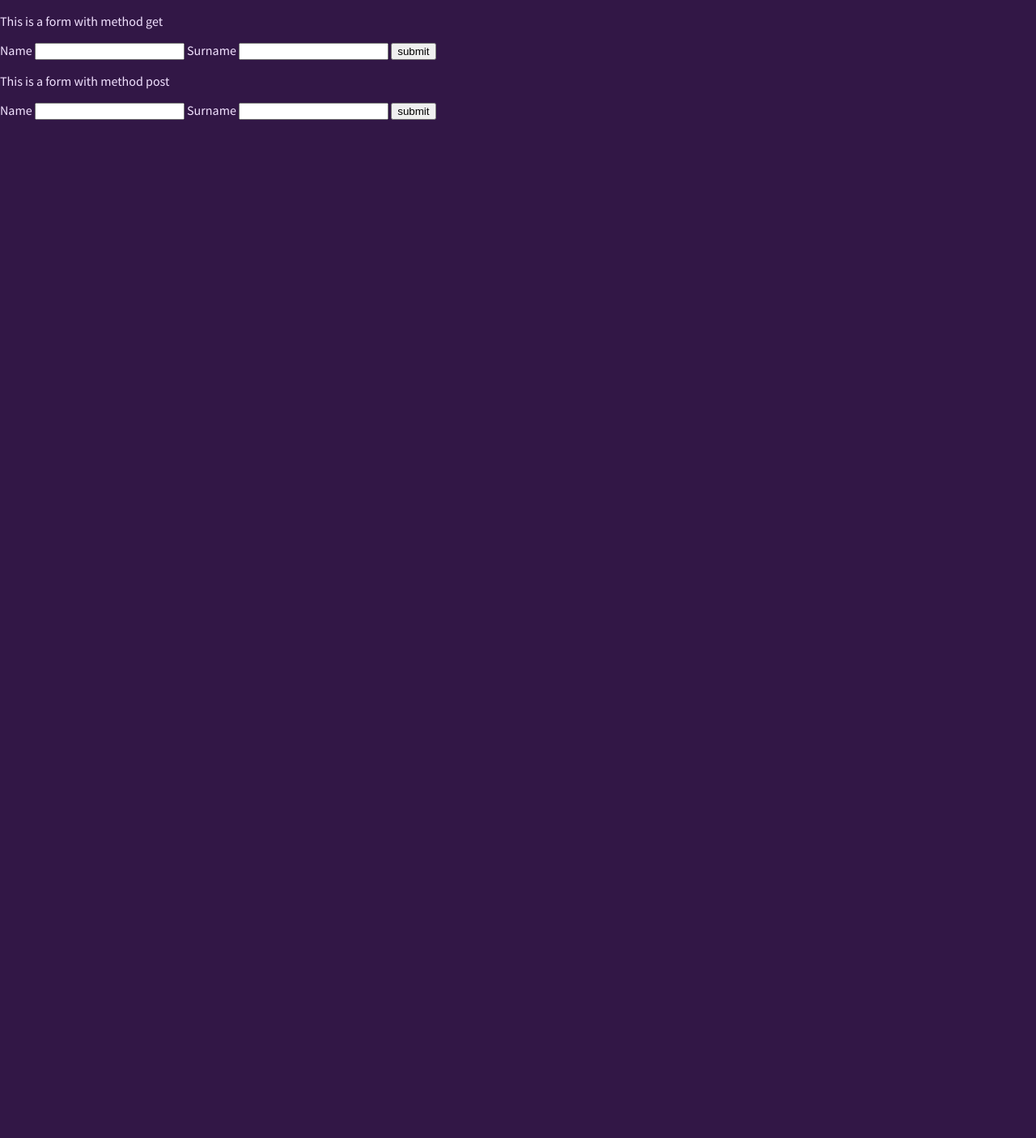
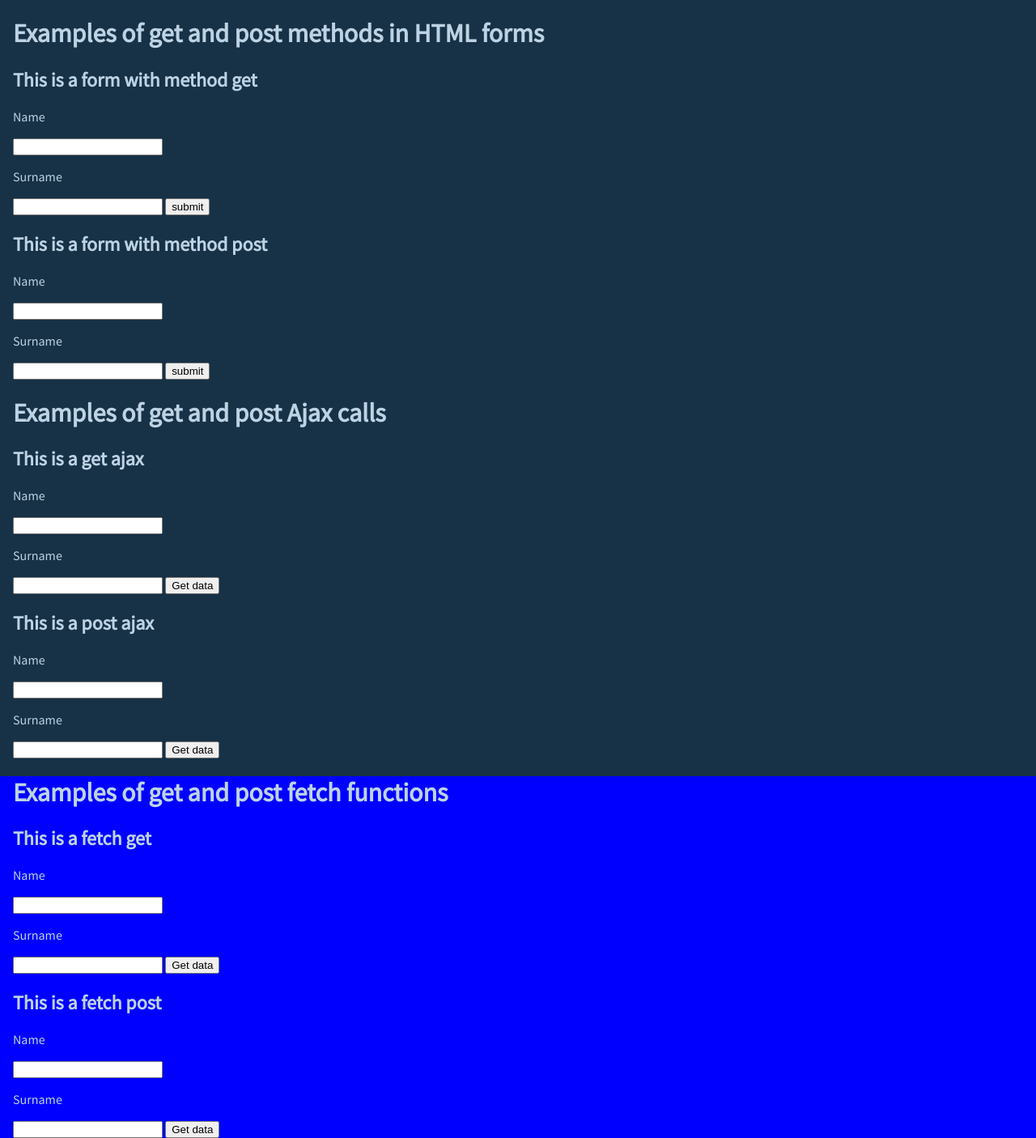
Before and after one commit to Mary62442/NodeExpress-Form-Ajax-Fetch, a website: page public/index.html in a window 1280 px wide. Shown: the whole page at 81% size. Before the commit the page ends 800 px from the top, so only its background shows below. Drawn offline with Linux system fonts and the light colour scheme.

Commit message:
Created ajax calls in get and post and fetch calls in get and post

```diff
--- a/public/index.html
+++ b/public/index.html
@@ -3,36 +3,114 @@
 <html xmlns="http://www.w3.org/1999/xhtml">
 <head>
     <meta charset="utf-8" />
-
     <title></title>
     <link href="https://fonts.googleapis.com/css?family=Source+Sans+Pro" rel="stylesheet">
     <link rel="stylesheet" type="text/css" href="/style.css">
+
 </head>
 <body>
-    <p>This is a form with method get</p>
+    <div class = "container-forms">
+    <h1>Examples of get and post methods in HTML forms</h1>
+    <h2>This is a form with method get</h2>
         <form action="/getdata" method="get">
 
-            <label for="name">Name</label>
+            <p>Name</p>
             <input name="name" type="text">
+            <br/>
 
-            <label for="surname">Surname</label>
+            <p>Surname</p>
             <input name="surname" type="text">
 
             <input type="submit" value="submit">
 
         </form>
-    <p>This is a form with method post</p>
+    <h2>This is a form with method post</h2>
         <form action="/postdata" method="post">
 
-            <label for="name">Name</label>
+            <p>Name</p>
             <input name="name" type="text">
+            <br/>
 
-            <label for="surname">Surname</label>
+            <p>Surname</p>
             <input name="surname" type="text">
 
             <input type="submit" value="submit">
 
         </form>
+    </div>
+    <div class="container-ajax" >
+        <h1>Examples of get and post Ajax calls</h1>
+        <h2>This is a get ajax</h2>
 
+        <p>Name</p>
+        <input id="nameGet" name="name" type="text">
+        <br/>
+
+        <p>Surname</p>
+        <input id="surnameGet" name="surname" type="text">
+
+        <button onClick="getData()">Get data</button>
+        <div id = "resultGet"></div>
+
+        <h2>This is a post ajax</h2>
+        <p>Name</p>
+        <input id="namePost" name="name" type="text">
+        <br/>
+
+        <p>Surname</p>
+        <input id="surnamePost" name="surname" type="text">
+
+        <button onClick="postData()">Get data</button>
+        <div id = "resultPost"></div>
+
+    </div>
+
+    <div class="container-fetch" >
+            <h1>Examples of get and post fetch functions</h1>
+            <h2>This is a fetch get</h2>
+
+            <p>Name</p>
+            <input id="nameGetFetch" name="name" type="text">
+            <br/>
+
+            <p>Surname</p>
+            <input id="surnameGetFetch" name="surname" type="text">
+
+            <button onClick="fetchGetData()">Get data</button>
+            <div id = "resultGetFetch"></div>
+
+
+
+
+
+
+
+            <h2>This is a fetch post</h2>
+            <p>Name</p>
+            <input id="namePostFetch" name="name" type="text">
+            <br/>
+
+            <p>Surname</p>
+            <input id="surnamePostFetch" name="surname" type="text">
+
+            <button onClick="fetchPostDataJson()">Get data</button>
+            <div id = "resultPostFetch"></div>
+
+
+            <!-- <h2>This is a fetch post FormData</h2>
+            <p>Name</p>
+            <input id="namePostFetchFormData" name="name" type="text">
+            <br/>
+
+            <p>Surname</p>
+            <input id="surnamePostFetchFormData" name="surname" type="text">
+
+            <button onClick="fetchPostDataFormData()">Get data</button>
+            <div id = "resultPostFetchFormData"></div> -->
+
+        </div>
+
+
+    <script src="/scripts/appcore.js"></script>
 </body>
 </html>
--- a/public/scripts/appcore.js
+++ b/public/scripts/appcore.js
@@ -1,15 +1,107 @@
+
+getData = () => {
+
+  let name = document.getElementById('nameGet').value;
+  let surname = document.getElementById('surnameGet').value;
+  let xhttp = new XMLHttpRequest();
+  xhttp.onreadystatechange = function()  {
+      if (this.readyState == 4 && this.status == 200) {
+
+          document.getElementById('resultGet').innerHTML = this.responseText;
 
 
-(function() {
-  "use strict";
-  angular.module("api", [])
-  .constant('Title', { value: 'Simple example of Angularjs 1.6' })
-  .controller("apiCtrl", ["Title", MainCtrl]);
-  function MainCtrl(Title) {
-  	this.test="Maria Burlando";
-  	this.title = Title.value;
-  	this.myText = "My text";
+      }
+  };
 
-    angular.element(document).ready(function () {});
-  }
-})();
+  xhttp.open('GET', `/getdataasync?name=${name}&surname=${surname}`, true);
+  xhttp.send();
+}
+
+postData = () => {
+  let name = document.getElementById('namePost').value;
+  let surname = document.getElementById('surnamePost').value;
+  let xhttp = new XMLHttpRequest();
+  xhttp.onreadystatechange = function()  {
+      if (this.readyState == 4 && this.status == 200) {
+          document.getElementById('resultPost').innerHTML = this.responseText;
+      }
+  };
+  xhttp.open('POST', '/postdataasync', true);
+  xhttp.setRequestHeader('Content-type', 'application/x-www-form-urlencoded');
+  xhttp.send(`name=${name}&surname=${surname}`);
+}
+
+
+fetchGetData = () => {
+  let name = document.getElementById('nameGetFetch').value;
+  let surname = document.getElementById('surnameGetFetch').value;
+  fetch(`/getdataasyncfetch?name=${name}&surname=${surname}`, { method: "GET" })
+  .then(response => {
+    if (response.status >= 400) {
+      status = response.status;
+      console.log(response.status);
+    }
+    return response.json();
+  })
+  .then(data => {
+    console.log(data);
+    document.getElementById('resultGetFetch').innerHTML = data;
+  });
+}
+
+
+fetchPostDataJson = () => {
+  let name = document.getElementById('namePostFetch').value;
+  let surname = document.getElementById('surnamePostFetch').value;
+
+
+  fetch(`/postdataasyncfetch`, {
+    method: "POST",
+    body:JSON.stringify({name:name, surname:surname}),
+    headers: {
+      'Content-type':'application/json'
+    }
+  })
+  .then(response => {
+    if (response.status >= 400) {
+      status = response.status;
+      console.log(response.status);
+    }
+    return response.json();
+  })
+  .then(data => {
+    console.log(data);
+    document.getElementById('resultPostFetch').innerHTML = data;
+  });
+}
+
+/* fetchPostDataFormData = () => {
+  let name = document.getElementById('namePostFetchFormData').value;
+  let surname = document.getElementById('surnamePostFetchFormData').value;
+
+  let formData = new FormData();
+
+ formData.set('name',name);
+ formData.set('surname',surname);
+
+
+
+  fetch(`/postdataasyncfetch`, {
+    method: "POST",
+    body:formData,
+    headers: {
+      'Content-type':'application/x-www-form-urlencoded'
+    }
+  })
+  .then(response => {
+    if (response.status >= 400) {
+      status = response.status;
+      console.log(response.status);
+    }
+    return response.json();
+  })
+  .then(data => {
+    console.log(data);
+    document.getElementById('resultPostFetchFormData').innerHTML = data;
+  });
+} */
--- a/public/style.css
+++ b/public/style.css
@@ -1,31 +1,20 @@
 body {
 	margin:0;
 	padding:0;
-	background-color:#321746;
+	background-color:#173146;
 	font-family: 'Source Sans Pro', sans-serif;
-	color:#f2e2ff;
+	color:#bdd3e4;
 }
-.api-title {
-	text-align:center;
+.container-forms {
+	padding-left:1em;
+}
+.container-ajax {
+	padding-left:1em;
 }
 
-.apis {
-	font-size:1.2em;
-	text-align:center;
+.container-fetch {
+
+	padding-left:1em;
+	background-color:blue;
+
 }
-
-.apis > p {
-	font-weight:bold;
-}
-
-.apis > ul {
-	list-style-type: none;
-	padding:0;
-}
-
-.apis > ul >li {
-	padding: 1em;
-	border-bottom:1px solid #574167;
-	width:50%;
-	margin:0 auto;
-}
```
Also changed, not shown: index.js (+50 -9 lines), public/datagotten.html (deleted, +0 -15 lines).
